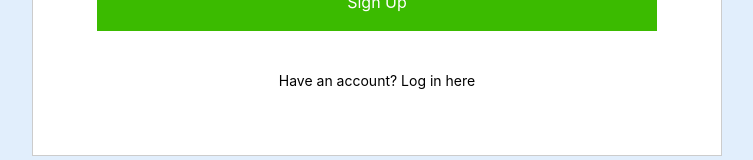
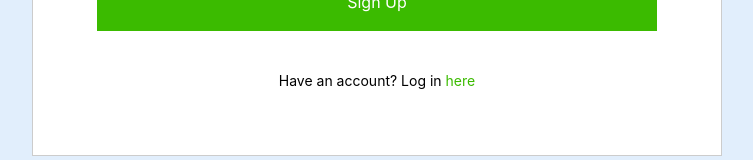
Before and after one commit to UTSCC09/project-fein, a React (Create React App) app in the folder fein/: page /signup in a window 1280 px wide. Shown: the part 511-671 px from the top of the page, without its empty margins (263-1016 px from the left). Built offline with nearby package versions, Linux system fonts and the light colour scheme.

Commit message:
Add animation to sign up and login pages and links

```diff
--- a/fein/src/Components/LoginForm/LoginForm.css
+++ b/fein/src/Components/LoginForm/LoginForm.css
@@ -42,3 +42,21 @@
     font-size: 14px;
     color: #000000;
 }
+
+@keyframes fadeIn {
+    from {
+        opacity: 0;
+    }
+
+    to {
+        opacity: 1;
+    }
+}
+
+#signup-link {
+    color: #3bbb00;
+}
+
+#signup-link:hover {
+    color: #2f9400;
+}
--- a/fein/src/Components/LoginForm/LoginForm.js
+++ b/fein/src/Components/LoginForm/LoginForm.js
@@ -1,4 +1,5 @@
 import React from 'react';
+import { Link, Route } from 'react-router-dom'
 import './LoginForm.css';
 import { HomeIcon, MagnifyingGlassIcon, UserIcon } from '@heroicons/react/24/outline'
 
@@ -23,7 +24,8 @@ export function LoginForm() {
                 required
             />
             <button type="submit" className="btn">Login</button>
-            <div className='form-footer'>No account? Make one here</div>
+            <div className='form-footer'>No account? Make one <Link id='signup-link' to='/signup'>here</Link> </div>
         </form>
+
     );
 }
--- a/fein/src/Components/SignUpForm/SignUpForm.css
+++ b/fein/src/Components/SignUpForm/SignUpForm.css
@@ -42,3 +42,21 @@
     font-size: 14px;
     color: #000000;
 }
+
+@keyframes fadeIn {
+    from {
+        opacity: 0;
+    }
+
+    to {
+        opacity: 1;
+    }
+}
+
+#login-link {
+    color: #3bbb00;
+}
+
+#login-link:hover {
+    color: #2f9400;
+}
--- a/fein/src/Components/SignUpForm/SignUpForm.js
+++ b/fein/src/Components/SignUpForm/SignUpForm.js
@@ -1,4 +1,5 @@
 import React from 'react';
+import { Link, Route } from 'react-router-dom'
 import './SignUpForm.css';
 import { HomeIcon, MagnifyingGlassIcon, UserIcon } from '@heroicons/react/24/outline'
 
@@ -23,7 +24,7 @@ export function SignUpForm() {
                 required
             />
             <button type="submit" className="btn">Sign Up</button>
-            <div className='form-footer'>Have an account? Log in here</div>
+            <div className='form-footer'>Have an account? Log in <Link id='login-link' to='/login'>here</Link></div>
         </form>
     );
 }
--- a/fein/src/Pages/Login/LoginPage.css
+++ b/fein/src/Pages/Login/LoginPage.css
@@ -6,4 +6,5 @@
     flex-direction: row;
     justify-content: center;
     align-items: center;
+    animation: fadeIn 0.5s ease;
 }
--- a/fein/src/Pages/SignUp/SignUpPage.css
+++ b/fein/src/Pages/SignUp/SignUpPage.css
@@ -6,4 +6,5 @@
     flex-direction: row;
     justify-content: center;
     align-items: center;
+    animation: fadeIn 0.5s ease;
 }
```
